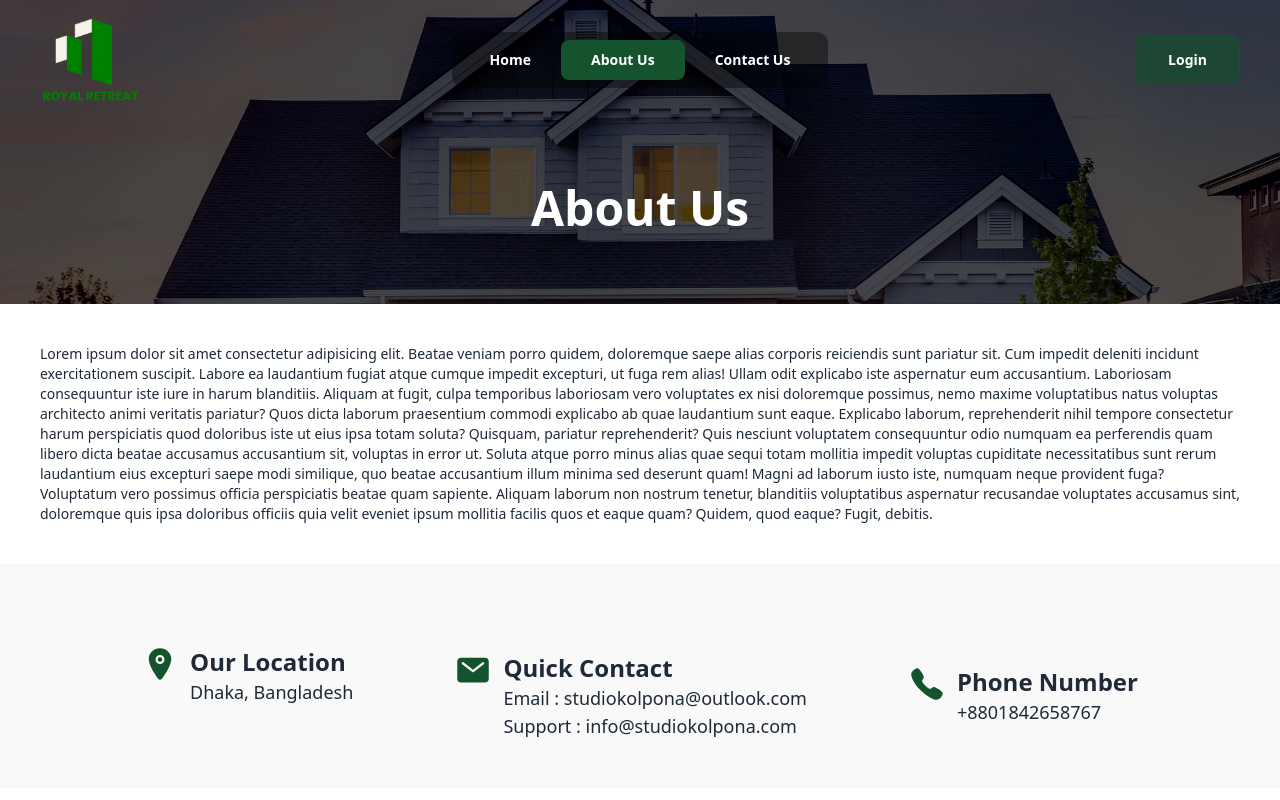
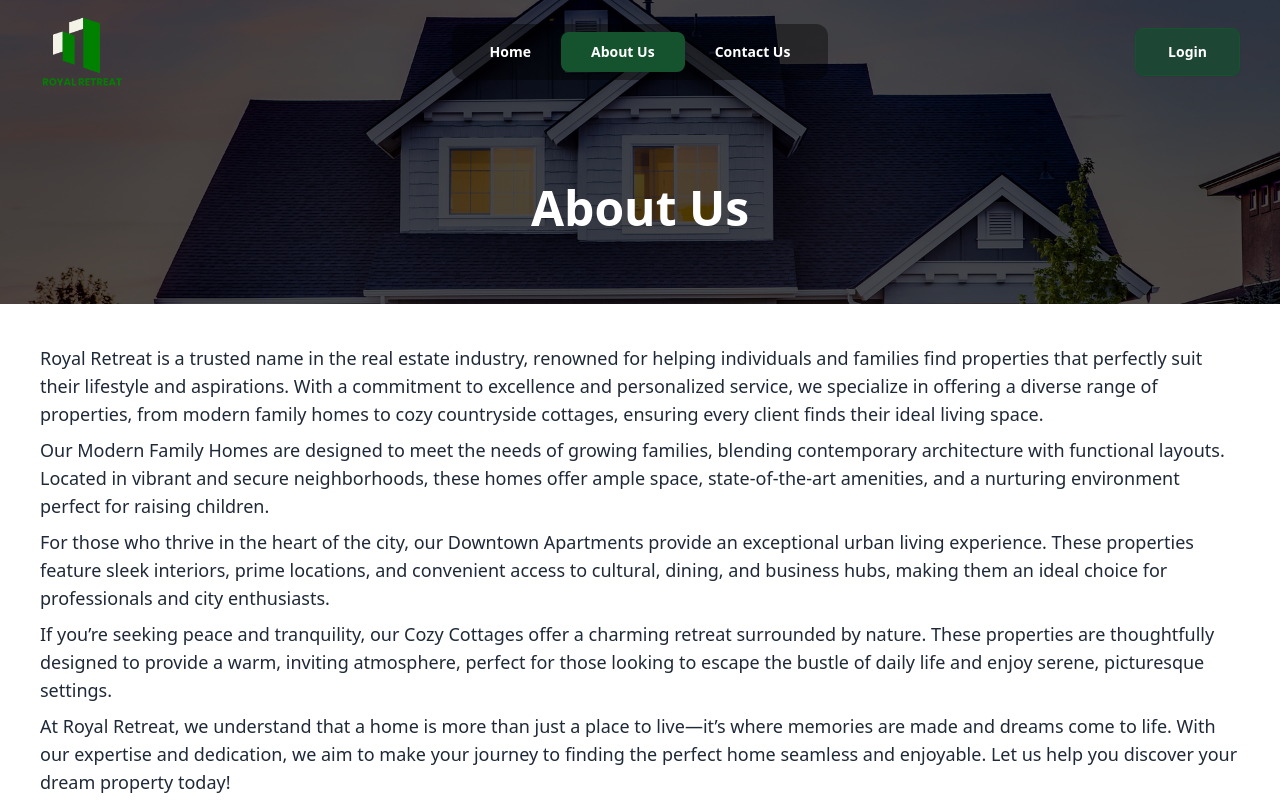
Before and after one commit to sajjatul-bari/royal-retreat, a React (Vite) app: page /about in a window 1280 px wide. Shown: the top 800 px of the page. Built offline with nearby package versions, Linux system fonts and the light colour scheme; no server answers.

Commit message:
almost done all and fixed some magim and padding issues

```diff
--- a/src/Pages/About/About.jsx
+++ b/src/Pages/About/About.jsx
@@ -21,30 +21,41 @@ const About = () => {
         </h1>
       </div>
       <div className="my-10 mx-10">
-        <p className="lg:texl-lg text-sm">
-          Lorem ipsum dolor sit amet consectetur adipisicing elit. Beatae veniam
-          porro quidem, doloremque saepe alias corporis reiciendis sunt pariatur
-          sit. Cum impedit deleniti incidunt exercitationem suscipit. Labore ea
-          laudantium fugiat atque cumque impedit excepturi, ut fuga rem alias!
-          Ullam odit explicabo iste aspernatur eum accusantium. Laboriosam
-          consequuntur iste iure in harum blanditiis. Aliquam at fugit, culpa
-          temporibus laboriosam vero voluptates ex nisi doloremque possimus,
-          nemo maxime voluptatibus natus voluptas architecto animi veritatis
-          pariatur? Quos dicta laborum praesentium commodi explicabo ab quae
-          laudantium sunt eaque. Explicabo laborum, reprehenderit nihil tempore
-          consectetur harum perspiciatis quod doloribus iste ut eius ipsa totam
-          soluta? Quisquam, pariatur reprehenderit? Quis nesciunt voluptatem
-          consequuntur odio numquam ea perferendis quam libero dicta beatae
-          accusamus accusantium sit, voluptas in error ut. Soluta atque porro
-          minus alias quae sequi totam mollitia impedit voluptas cupiditate
-          necessitatibus sunt rerum laudantium eius excepturi saepe modi
-          similique, quo beatae accusantium illum minima sed deserunt quam!
-          Magni ad laborum iusto iste, numquam neque provident fuga? Voluptatum
-          vero possimus officia perspiciatis beatae quam sapiente. Aliquam
-          laborum non nostrum tenetur, blanditiis voluptatibus aspernatur
-          recusandae voluptates accusamus sint, doloremque quis ipsa doloribus
-          officiis quia velit eveniet ipsum mollitia facilis quos et eaque quam?
-          Quidem, quod eaque? Fugit, debitis.
+        <p className="lg:text-lg text-sm font-medium mb-2">
+          Royal Retreat is a trusted name in the real estate industry, renowned
+          for helping individuals and families find properties that perfectly
+          suit their lifestyle and aspirations. With a commitment to excellence
+          and personalized service, we specialize in offering a diverse range of
+          properties, from modern family homes to cozy countryside cottages,
+          ensuring every client finds their ideal living space.
+        </p>
+        <p className="lg:text-lg text-sm font-medium mb-2">
+          Our Modern Family Homes are designed to meet the needs of growing
+          families, blending contemporary architecture with functional layouts.
+          Located in vibrant and secure neighborhoods, these homes offer ample
+          space, state-of-the-art amenities, and a nurturing environment perfect
+          for raising children.
+        </p>
+        <p className="lg:text-lg text-sm font-medium mb-2">
+          For those who thrive in the heart of the city, our Downtown Apartments
+          provide an exceptional urban living experience. These properties
+          feature sleek interiors, prime locations, and convenient access to
+          cultural, dining, and business hubs, making them an ideal choice for
+          professionals and city enthusiasts.
+        </p>
+        <p className="lg:text-lg text-sm font-medium mb-2">
+          If you’re seeking peace and tranquility, our Cozy Cottages offer a
+          charming retreat surrounded by nature. These properties are
+          thoughtfully designed to provide a warm, inviting atmosphere, perfect
+          for those looking to escape the bustle of daily life and enjoy serene,
+          picturesque settings.
+        </p>
+        <p className="lg:text-lg text-sm font-medium mb-2">
+          At Royal Retreat, we understand that a home is more than just a place
+          to live—it’s where memories are made and dreams come to life. With our
+          expertise and dedication, we aim to make your journey to finding the
+          perfect home seamless and enjoyable. Let us help you discover your
+          dream property today!
         </p>
       </div>
       <ContactDetails></ContactDetails>
--- a/src/Pages/ContactDetails/ContactDetails.jsx
+++ b/src/Pages/ContactDetails/ContactDetails.jsx
@@ -2,7 +2,7 @@ import { IoLocation, IoMail, IoCall } from "react-icons/io5";
 
 const ContactDetails = () => {
   return (
-    <div className="flex lg:flex-row flex-col space-y-10 justify-evenly lg:items-center items-start bg-[#f9f9f9] py-12 px-10 my-10">
+    <div className="flex lg:flex-row flex-col lg:space-y-0 space-y-10 justify-evenly items-start bg-[#f9f9f9] py-12 px-10 my-10">
       <div className="flex items-start gap-3">
         <IoLocation className="text-4xl text-green-900"></IoLocation>
         <div>
--- a/src/Pages/Home/Testimonial/Testimonial.jsx
+++ b/src/Pages/Home/Testimonial/Testimonial.jsx
@@ -53,8 +53,7 @@ const Testimonial = () => {
       testimonialDescription:
         "Managing family schedules is no easy task, but Taskiee has made it seamless. From school activities to household chores, Taskiee keeps our family organized and on track.",
       keyWord: "Boy",
-      images:
-        "https://i.ibb.co.com/nLMpqrg/pexels-divinetechygirl-1181391.jpg",
+      images: "https://i.ibb.co.com/nLMpqrg/pexels-divinetechygirl-1181391.jpg",
     },
     {
       name: "Olivia Davis",
@@ -98,7 +97,12 @@ const Testimonial = () => {
 
   const isSmallScreen = window.innerWidth <= 768;
   return (
-    <div className="lg:w-full w-[300px]  mx-auto h-[400px] flex flex-row items-center overflow-hidden gap-5 lg:gap-10 px-1 md:px-16 lg:px-24 mb-5">
+    <div>
+      <div className="mb-5 mt-28 text-center">
+        <h1 className="lg:text-xl text-sm font-bold animate__animated animate__backInRight">Portfolio</h1>
+        <h3 className="lg:text-5xl text-2xl font-bold animate__animated animate__backInLeft">What Our Clients Say</h3>
+      </div>
+      <div className="lg:w-full w-[300px]  mx-auto h-[400px] flex flex-row items-center overflow-hidden gap-5 px-1 md:px-16 lg:px-5 mb-5">
         <div className="relative overflow-hidden">
           <div className="absolute w-full h-full flex items-center justify-between z-50 lg:px-5 px-1">
             {/* arrow left */}
@@ -139,7 +143,6 @@ const Testimonial = () => {
                 fill="black"
                 transform="rotate(180)"
               >
-
                 <g strokeWidth="0"></g>
                 <g
                   id="SVGRepo_tracerCarrier"
@@ -147,7 +150,6 @@ const Testimonial = () => {
                   strokeLinejoin="round"
                 ></g>
                 <g id="SVGRepo_iconCarrier">
-
                   <path
                     fill="black"
                     d="M685.248 104.704a64 64 0 010 90.496L368.448 512l316.8 316.8a64 64 0 01-90.496 90.496L232.704 557.248a64 64 0 010-90.496l362.048-362.048a64 64 0 0190.496 0z"
@@ -201,6 +203,7 @@ const Testimonial = () => {
           </div>
         </div>
       </div>
+    </div>
   );
 };
 export default Testimonial;
--- a/src/Pages/Navbar/Navbar.jsx
+++ b/src/Pages/Navbar/Navbar.jsx
@@ -1,12 +1,15 @@
 import { useContext } from "react";
-import { Link, NavLink } from "react-router-dom";
+import { Link, NavLink, useLocation, useNavigate } from "react-router-dom";
 import { AuthContext } from "../../providers/AuthProvider";
 import "../Navbar/Navbar.css";
 
 const Navbar = () => {
   const { user, LogOut } = useContext(AuthContext);
+  const location = useLocation();
+  const navigate = useNavigate();
   const handleLogout = () => {
     LogOut();
+    navigate(location?.state ? location.state : "/");
   };
   const navLinks = (
     <>
@@ -41,7 +44,7 @@ const Navbar = () => {
     </>
   );
   return (
-    <div className="navbar absolute bg-transparent z-10 text-white font-semibold px-10 py-3">
+    <div className="navbar absolute bg-transparent z-10 text-white font-semibold lg:px-10 px-3 py-3">
       <div className="navbar-start">
         <div className="dropdown">
           <div tabIndex={0} role="button" className="btn btn-ghost lg:hidden">
@@ -62,11 +65,13 @@ const Navbar = () => {
           </div>
           <ul
             tabIndex={0}
-            className="menu menu-sm dropdown-content bg-base-100 rounded-box z-[1] mt-3 w-52 p-2 shadow"
-          ></ul>
+            className="menu menu-sm dropdown-content bg-[#00000069] rounded-box z-[1] mt-3 w-52 p-2 shadow"
+          >
+            {navLinks}
+          </ul>
         </div>
         <Link to="/">
-          <img className="h-24 " src="/logo.png" alt="" />
+          <img className="lg:h-20 h-16 " src="/logo.png" alt="" />
         </Link>
       </div>
       <div className="navbar-center hidden lg:flex bg-[#00000069] rounded-xl px-1">
@@ -82,8 +87,9 @@ const Navbar = () => {
             >
               <div className="w-10 rounded-full">
                 <img
+                  title={user.displayName}
                   alt="Tailwind CSS Navbar component"
-                  src="https://img.daisyui.com/images/stock/photo-1534528741775-53994a69daeb.webp"
+                  src={user.photoURL || "https://via.placeholder.com/150"}
                 />
               </div>
             </div>
--- a/src/Pages/UserProfile/UserProfile.jsx
+++ b/src/Pages/UserProfile/UserProfile.jsx
@@ -80,7 +80,21 @@ const UserProfile = () => {
   };
 
   return (
-    <div className="pt-36 py-10 flex flex-col items-center">
+    <div>
+      <div
+        className="relative  text-white flex items-center justify-center pt-52 pb-24 "
+        style={{
+          backgroundImage: "url('/slider/house.jpg')",
+          backgroundSize: "cover",
+          backgroundPosition: "center",
+        }}
+      >
+        <div className=" absolute inset-0 bg-black opacity-70"></div>
+        <h1 className="absolute lg:text-5xl text-2xl font-extrabold text-white uppercase">
+          {user?.displayName || "User Profile"}
+        </h1>
+      </div>
+      <div className="pt-10 py-10 flex flex-col items-center">
         {/* User Profile Photo */}
 
         <img
@@ -89,10 +103,9 @@ const UserProfile = () => {
           className="rounded-full w-32 h-32 mb-4"
           onError={(e) => (e.target.src = "https://via.placeholder.com/150")}
         />
-      <div className="text-2xl font-semibold mt-2">
+        <div className="text-2xl font-semibold text-center mt-2">
           <h1>Name : {user.displayName}</h1>
           <h1>Email: {user.email}</h1>
-        <img src={user.photoURL} alt="" />
         </div>
         {/* Update Form */}
         <form onSubmit={handleUpdate} className="w-1/2 flex flex-col gap-4">
@@ -128,6 +141,7 @@ const UserProfile = () => {
           {errorMsg && <p className="text-red-600">{errorMsg}</p>}
         </div>
       </div>
+    </div>
   );
 };
 
```
Lines whose indentation alone changed are shown as unchanged.
